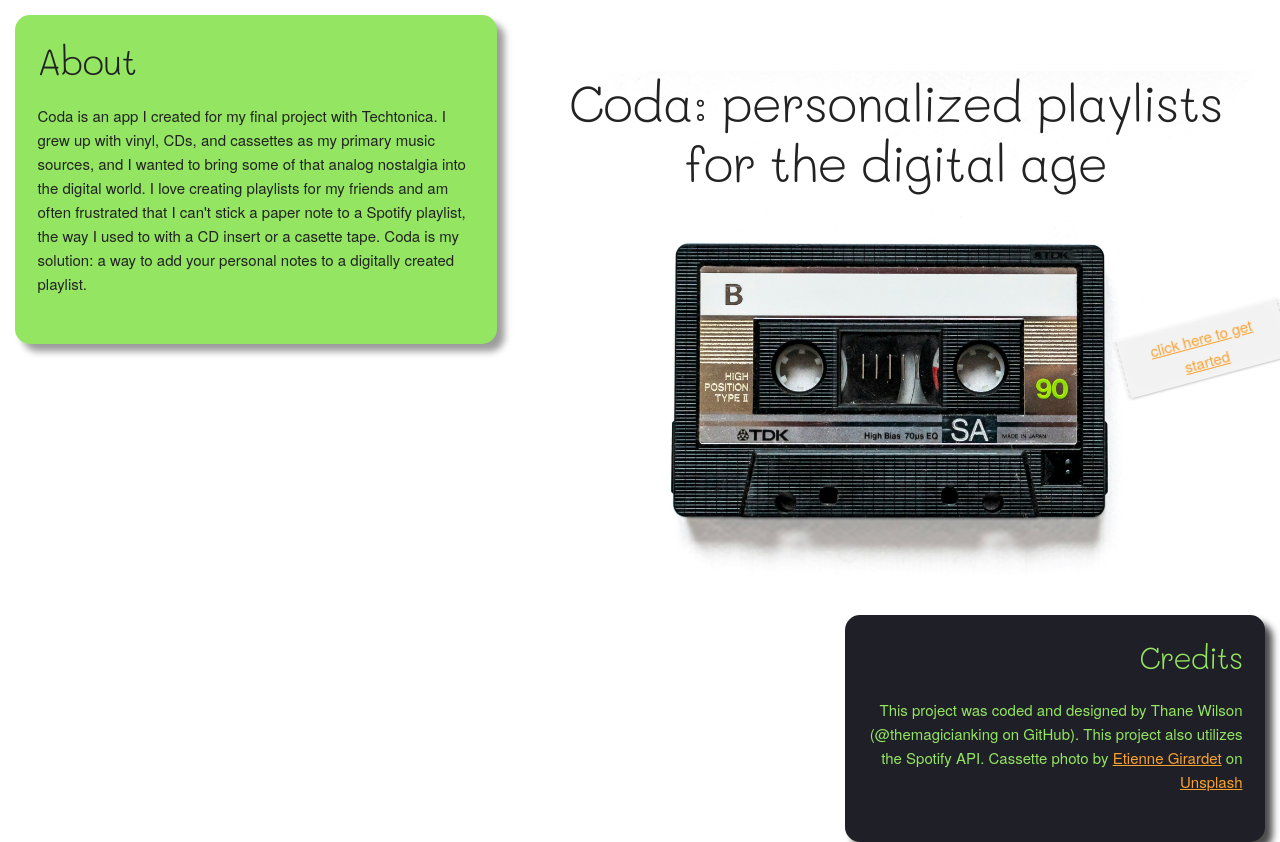
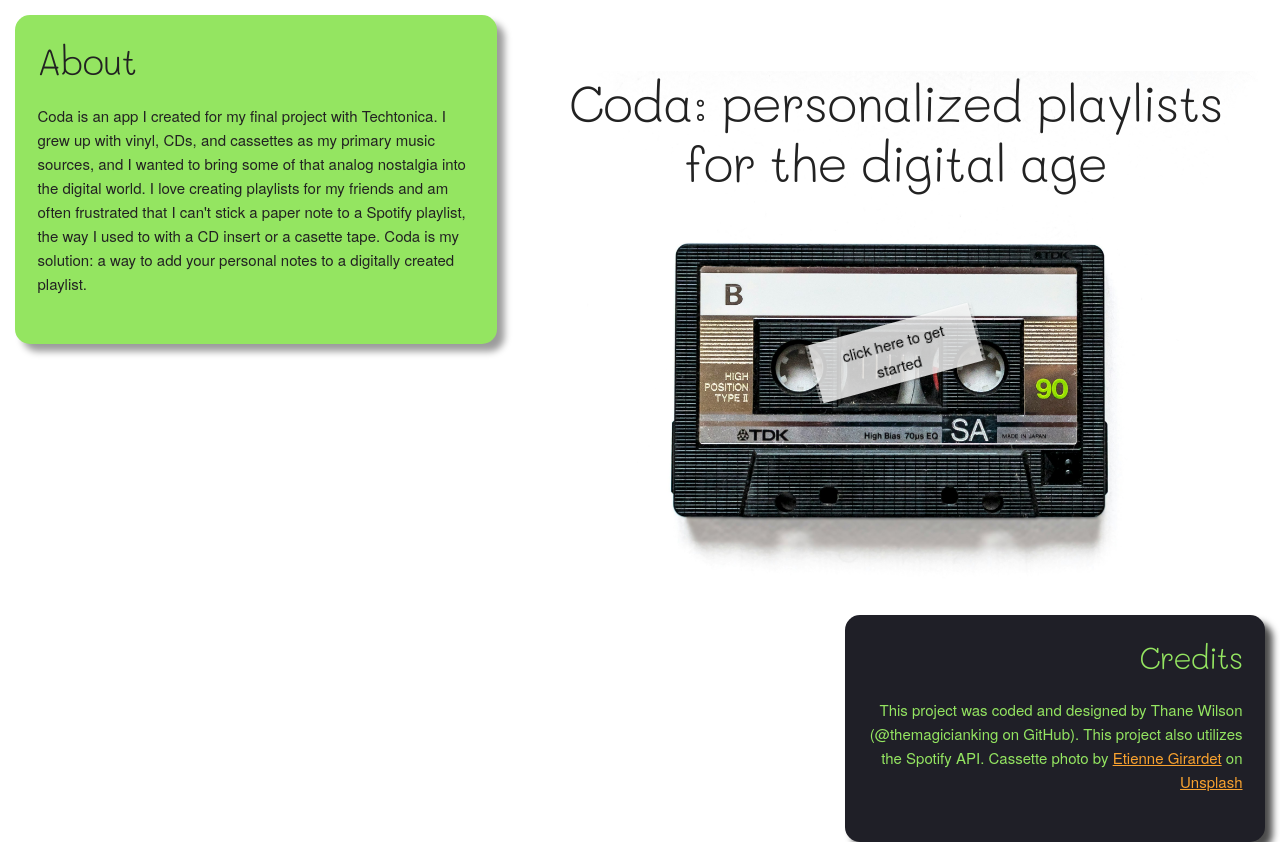
Before and after one commit to themagicianking/coda, a React (Vite) app in the folder client/: page /welcome in a window 1280 px wide. Built offline with nearby package versions, Linux system fonts and the light colour scheme; a web font is replaced by a local one.

Commit message:
Adjusted css for click here to get started link.

```diff
--- a/client/src/components/welcome.css
+++ b/client/src/components/welcome.css
@@ -14,7 +14,7 @@
 
 .about {
   flex-grow: 1;
-  box-shadow: .5em .5em .5em 0 #9c9c9c;
+  box-shadow: 0.5em 0.5em 0.5em 0 #9c9c9c;
   width: 25em;
   height: fit-content;
   background-color: #94e561;
@@ -32,6 +32,8 @@
 }
 
 .cassetteImage {
+  display: flex;
+  justify-content: center;
   height: 150%;
   width: 150%;
   background-image: url('../assets/cassette.jpg');
@@ -85,7 +87,9 @@
 }
 
 #cassetteLabel {
-  margin: 5em 0 0 15em;
+  text-decoration: none;
+  color: black;
+  margin-top: 20em;
   padding: 0.5em;
 }
 
@@ -97,10 +101,10 @@
   flex-grow: 1;
   align-self: flex-end;
   margin-top: 3em;
-  box-shadow: .5em .5em .5em 0 #4b4b4b;
+  box-shadow: 0.5em 0.5em 0.5em 0 #4b4b4b;
   max-width: 25em;
   max-height: 20em;
   background-color: #1f1f27;
-  color:#94E561;
+  color: #94e561;
   text-align: right;
 }
```
